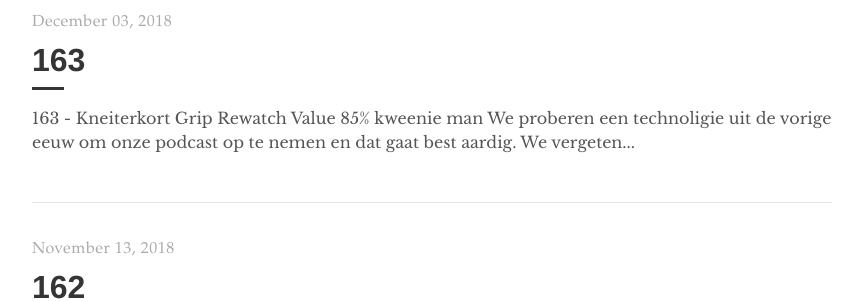
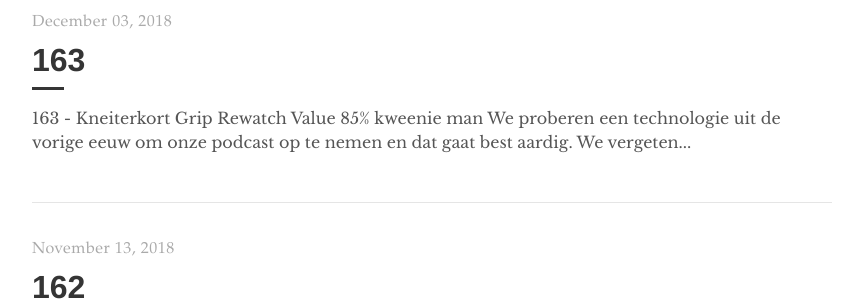
Before and after one commit to jan-vandenberg/appelsenperenshow, a Jekyll site: the page built from index.html, in a window 1280 px wide and 900 px high, scrolled down 411 px. Shown: the part 152-453 px from the top of the window, without its empty margins (208-1071 px from the left). Built offline with Jekyll 4.4.1, drawn with Linux system fonts in a browser that asks for light colours; the list of posts is cut into pages by our own code.

Commit message:
Update 2018-12-03-163.md
Typo.

```diff
--- a/_posts/afleveringen/2018-12-03-163.md
+++ b/_posts/afleveringen/2018-12-03-163.md
@@ -1,6 +1,6 @@
 # 163 - Kneiterkort Grip Rewatch Value 85% kweenie man
 
-<p>We proberen een technoligie uit de vorige eeuw om onze podcast op te nemen en dat gaat best aardig. We vergeten weer eens wat namen van belangrijke mensen maar dat mag de pret verder niet drukken, als je maar je karbonaatje kan blijven eten, ja toch?</p>
+<p>We proberen een technologie uit de vorige eeuw om onze podcast op te nemen en dat gaat best aardig. We vergeten weer eens wat namen van belangrijke mensen maar dat mag de pret verder niet drukken, als je maar je karbonaatje kan blijven eten, ja toch?</p>
 
 <p>Onderwerpen<br />
 <ul>De nieuwe podcast van Reinier: <a href="https://hoekrijgjehetvoorelkaar.nl">Hoe Krijg Je Het Voor Elkaar?</a><br />
```
